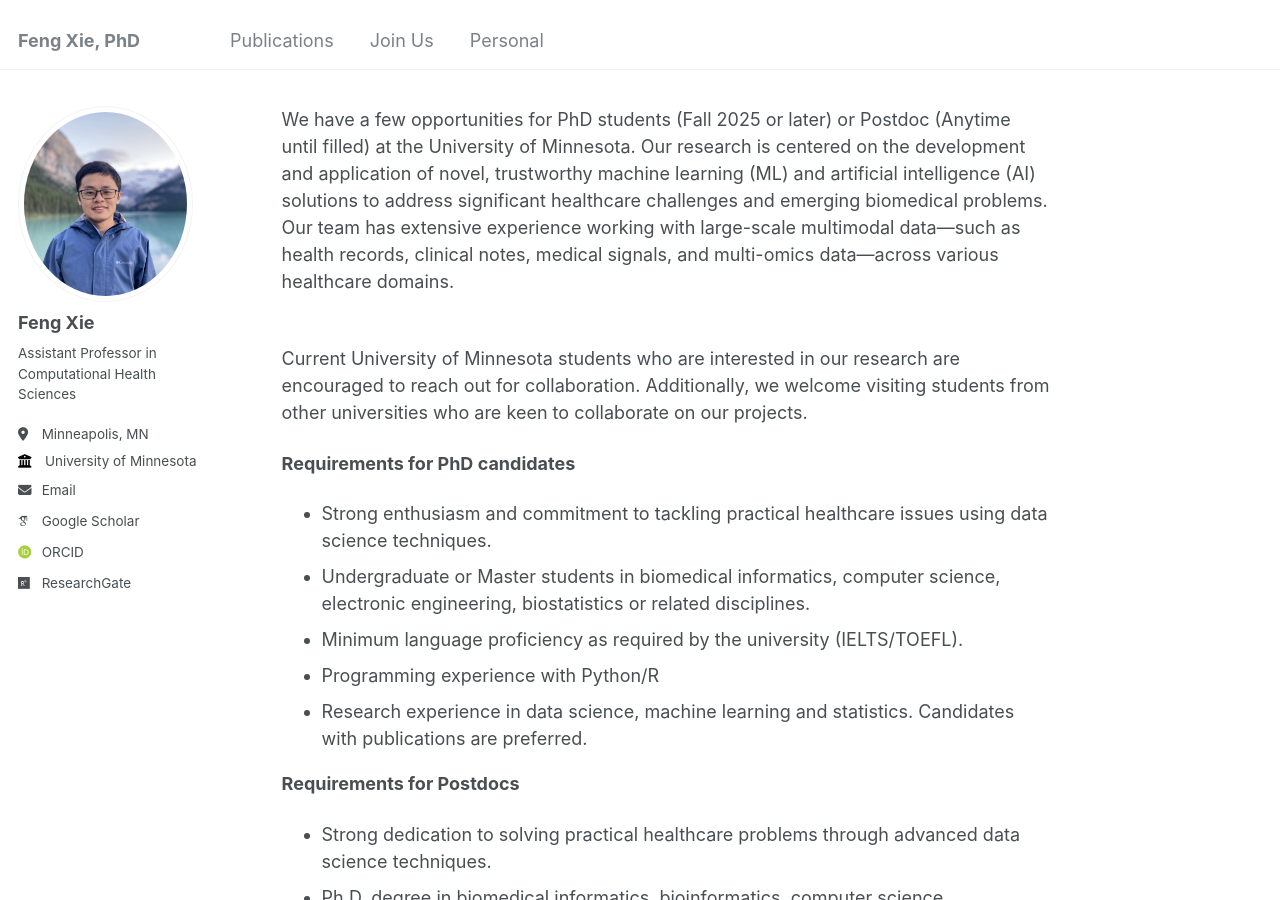
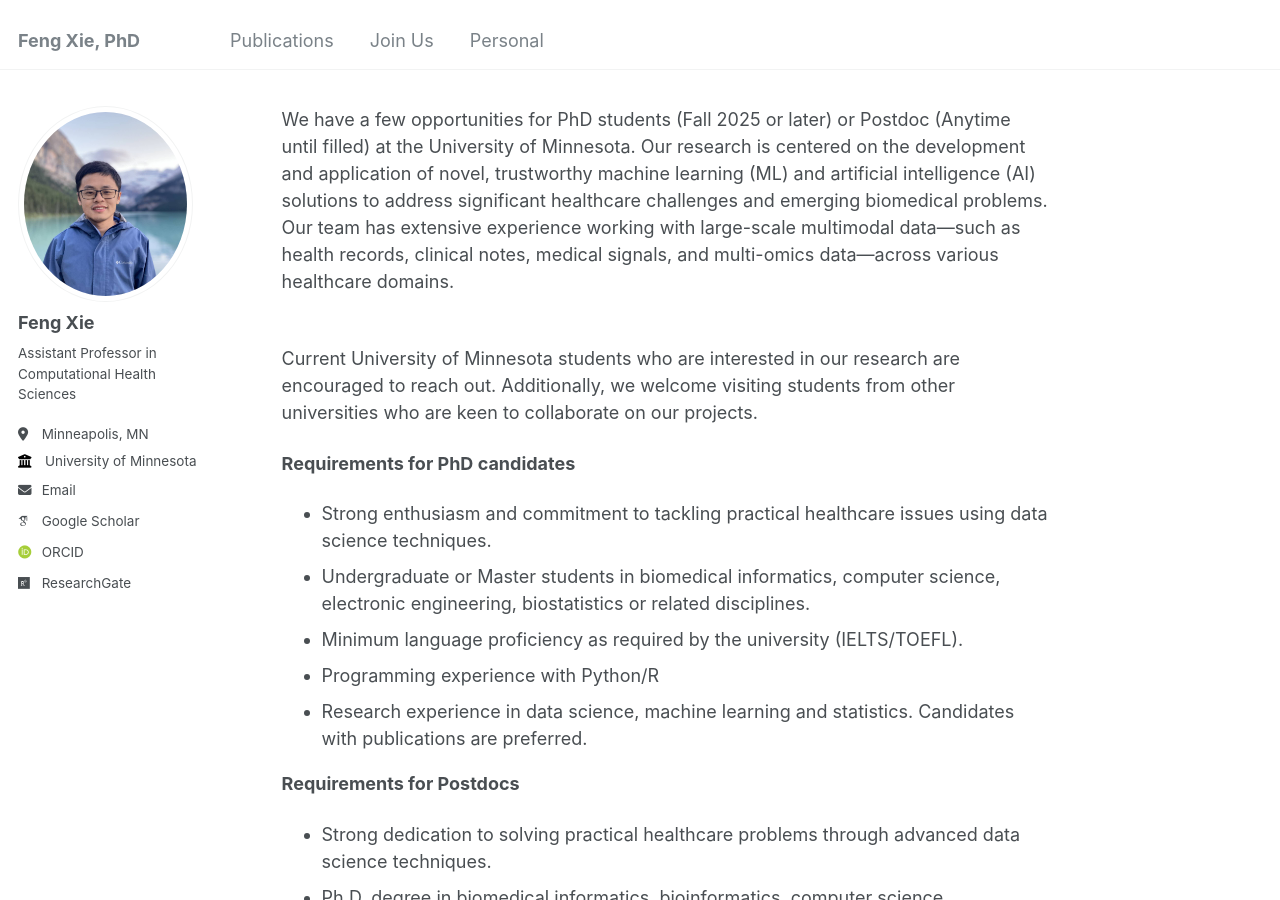
Before and after one commit to fengx13/fengx13.github.io, a Jekyll site: the page built from _pages/join us.md, in a window 1280 px wide and 900 px high. Built offline with Jekyll 4.4.1, drawn with Linux system fonts in a browser that asks for light colours; some web fonts are replaced.

Commit message:
Update join us.md

```diff
--- a/_pages/join us.md
+++ b/_pages/join us.md
@@ -7,7 +7,7 @@ author_profile: true
 
 We have a few opportunities for PhD students (Fall 2025 or later) or Postdoc (Anytime until filled) at the University of Minnesota. Our research is centered on the development and application of novel, trustworthy machine learning (ML) and artificial intelligence (AI) solutions to address significant healthcare challenges and emerging biomedical problems. Our team has extensive experience working with large-scale multimodal data—such as health records, clinical notes, medical signals, and multi-omics data—across various healthcare domains.
 
-<br/>Current University of Minnesota students who are interested in our research are encouraged to reach out for collaboration. Additionally, we welcome visiting students from other universities who are keen to collaborate on our projects.
+<br/>Current University of Minnesota students who are interested in our research are encouraged to reach out. Additionally, we welcome visiting students from other universities who are keen to collaborate on our projects.
 
 <b>Requirements for PhD candidates</b>
 - Strong enthusiasm and commitment to tackling practical healthcare issues using data science techniques.
```
